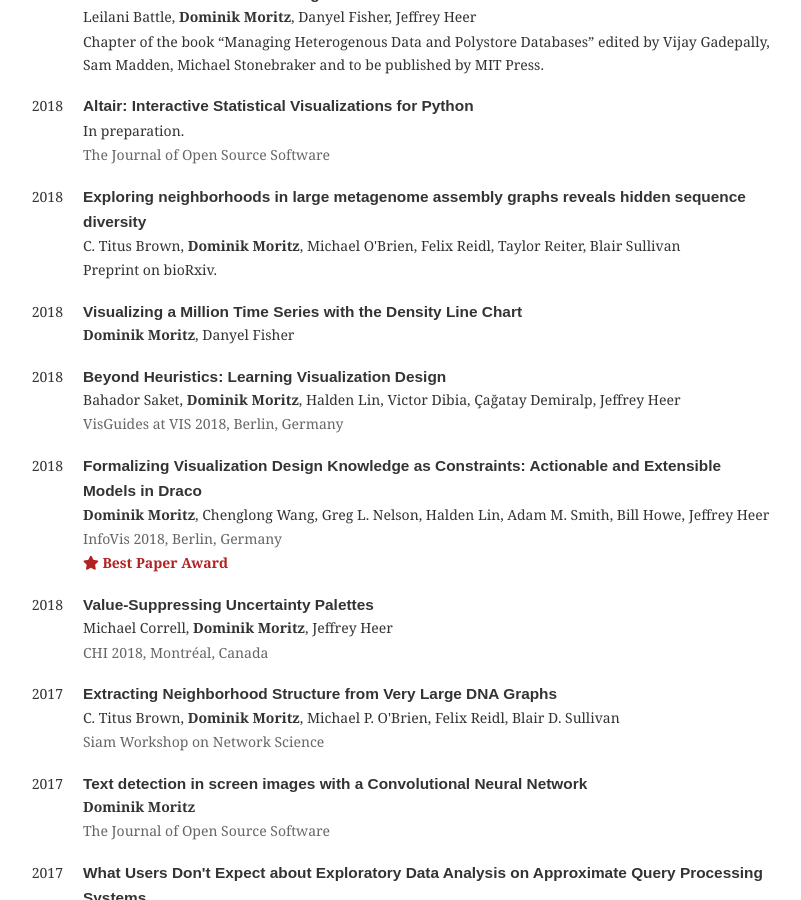
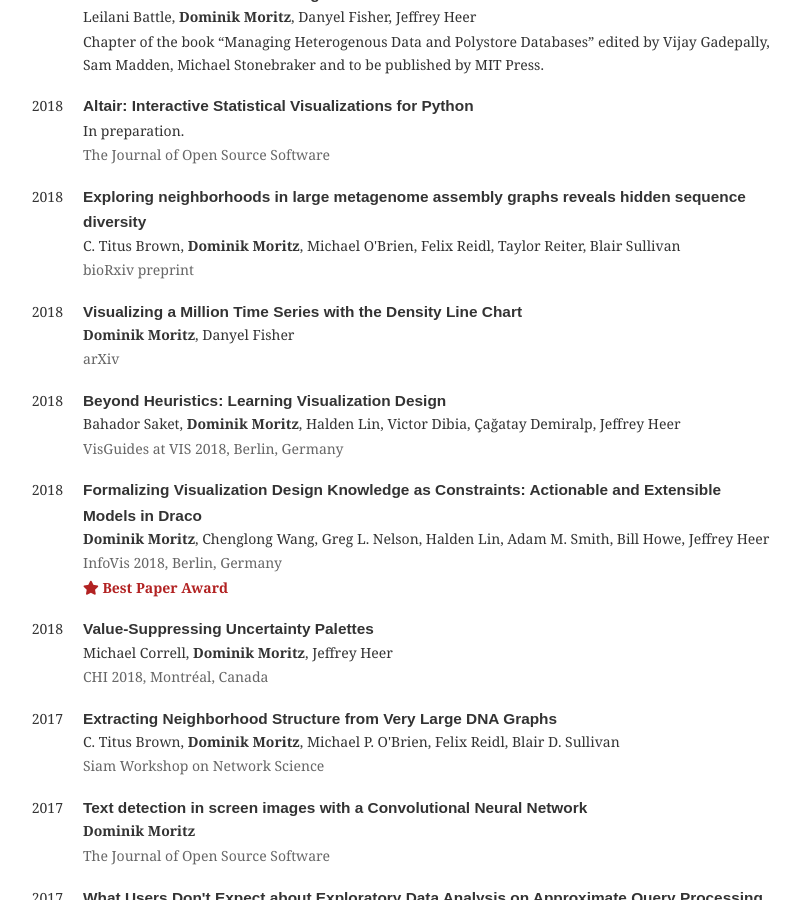
Before and after one commit to domoritz/domoritz.github.io, a Jekyll site: the page built from cv.html, in a window 1280 px wide and 900 px high, scrolled down 1456 px. Shown: the whole window, without its empty margins (262-1063 px from the left). Built offline with Jekyll 4.4.1, drawn with Linux system fonts in a browser that asks for light colours; nearby versions of some CDN libraries.

Commit message:
Add venues for preprints

```diff
--- a/_data/publications.yml
+++ b/_data/publications.yml
@@ -24,10 +24,10 @@
     - Felix Reidl
     - Taylor Reiter
     - Blair Sullivan
+  venue: bioRxiv preprint
   doi: 10.1101/462788
   short_doi: 10/cwrw
   pdf: https://www.biorxiv.org/content/early/2018/11/05/462788.full.pdf
-  description: Preprint on bioRxiv.
   link: https://www.biorxiv.org/content/early/2018/11/05/462788
   blog: http://ivory.idyll.org/blog/2018-spacegraphcats-paper.html
 
@@ -37,6 +37,7 @@
   authors:
     - Dominik Moritz
     - Danyel Fisher
+  venue: arXiv
   pdf: https://arxiv.org/pdf/1808.06019.pdf
   arxiv: "1808.06019"
 
```
